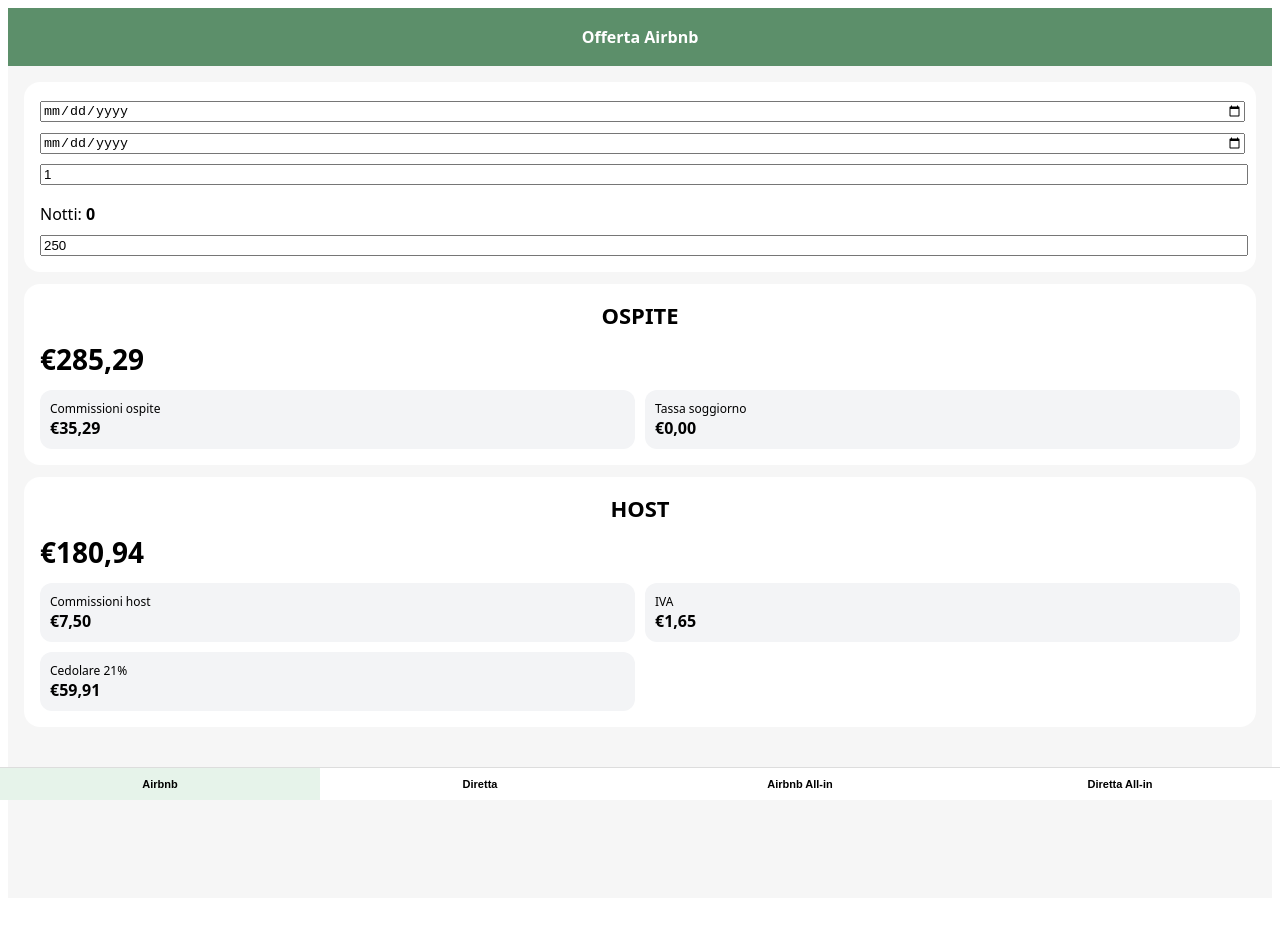
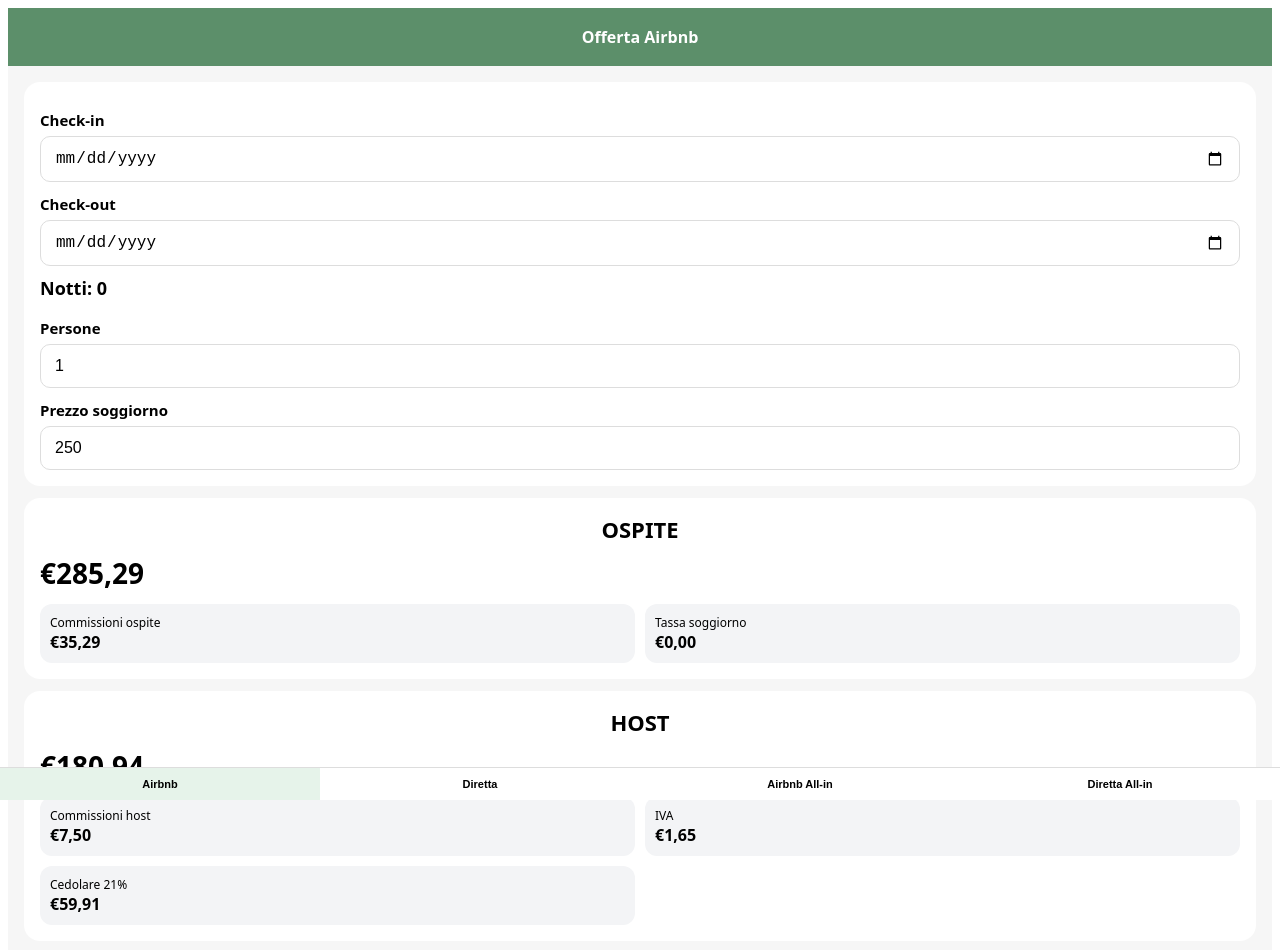
Before and after one commit to danix87sp/calcolatore-romolhouse, a React (Vite) app: page / in a window 1280 px wide. Shown: the top 950 px of the page. Before the commit the page ends 906 px from the top, so only its background shows below. Built offline with nearby package versions, Linux system fonts and the light colour scheme.

Commit message:
Update App.jsx

```diff
--- a/src/App.jsx
+++ b/src/App.jsx
@@ -20,7 +20,10 @@
 
   // FORMAT €
   const eur = (v) =>
-    v.toLocaleString("it-IT", { minimumFractionDigits: 2, maximumFractionDigits: 2 });
+    v.toLocaleString("it-IT", {
+      minimumFractionDigits: 2,
+      maximumFractionDigits: 2,
+    });
 
   // NOTTI
   const nights = (() => {
@@ -145,6 +148,24 @@
 
   const current = data[tab];
 
+  // STILI
+  const labelStyle = {
+    display: "block",
+    fontSize: 15,
+    fontWeight: 700,
+    marginBottom: 6,
+    marginTop: 12,
+  };
+
+  const inputStyle = {
+    width: "100%",
+    boxSizing: "border-box",
+    padding: "12px 14px",
+    borderRadius: 10,
+    border: "1px solid #ddd",
+    fontSize: 16,
+  };
+
   const box = (label, value) => (
     <div style={{
       background: "#f3f4f6",
@@ -224,41 +245,61 @@
           borderRadius: 16,
           marginBottom: 12
         }}>
-          <input type="date" value={checkIn}
+
+          <label style={labelStyle}>Check-in</label>
+          <input
+            type="date"
+            value={checkIn}
             onChange={(e) => setCheckIn(e.target.value)}
-            style={{ width: "100%", marginBottom: 8 }} />
-
-          <input type="date" value={checkOut}
-            onChange={(e) => setCheckOut(e.target.value)}
-            style={{ width: "100%", marginBottom: 8 }} />
-
-          <input type="number" value={persons}
-            onChange={(e) => setPersons(Number(e.target.value))}
-            style={{ width: "100%", marginBottom: 8 }}
-            placeholder="Persone"
+            style={inputStyle}
           />
 
-          <div style={{ marginTop: 10 }}>
-            Notti: <b>{nights}</b>
+          <label style={labelStyle}>Check-out</label>
+          <input
+            type="date"
+            value={checkOut}
+            onChange={(e) => setCheckOut(e.target.value)}
+            style={inputStyle}
+          />
+
+          <div style={{
+            marginTop: 10,
+            marginBottom: 18,
+            fontSize: 18,
+            fontWeight: 700
+          }}>
+            Notti: {nights}
           </div>
+
+          <label style={labelStyle}>Persone</label>
+          <input
+            type="number"
+            value={persons}
+            onChange={(e) => setPersons(Number(e.target.value))}
+            style={inputStyle}
+            min="1"
+          />
+
+          <label style={labelStyle}>
+            {isAllIn ? "Prezzo forfait" : "Prezzo soggiorno"}
+          </label>
 
           {isAllIn ? (
             <input
               type="number"
               value={finalPrice}
               onChange={(e) => setFinalPrice(Number(e.target.value))}
-              style={{ width: "100%", marginTop: 10 }}
-              placeholder="Prezzo finale"
+              style={inputStyle}
             />
           ) : (
             <input
               type="number"
               value={price}
               onChange={(e) => setPrice(Number(e.target.value))}
-              style={{ width: "100%", marginTop: 10 }}
-              placeholder="Prezzo soggiorno"
+              style={inputStyle}
             />
           )}
+
         </div>
 
         {section("OSPITE", current.ospite)}
```
